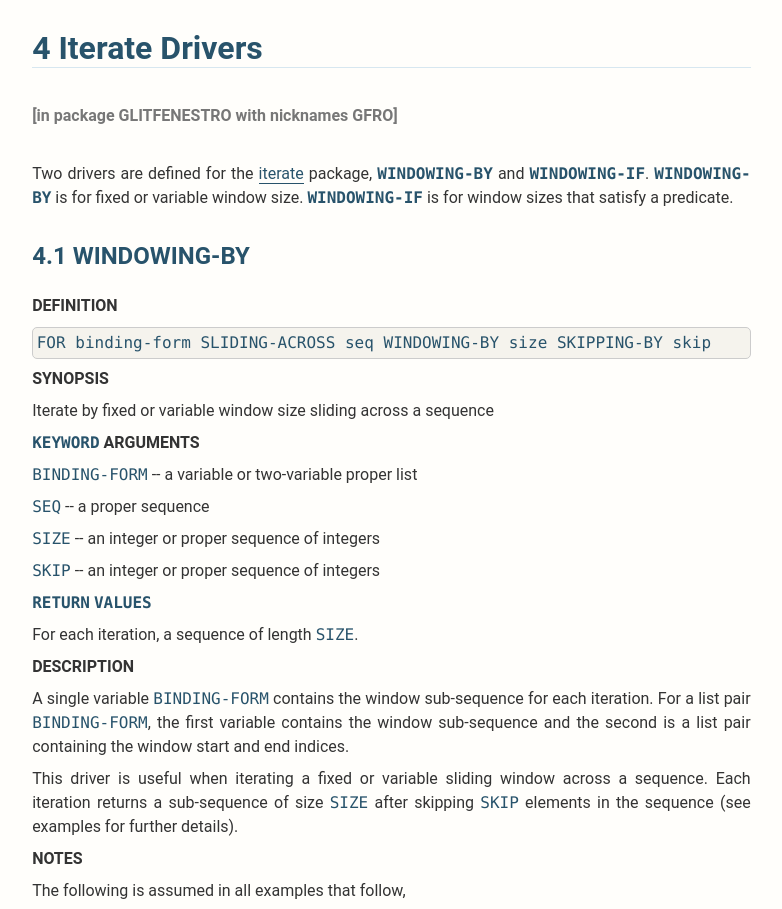
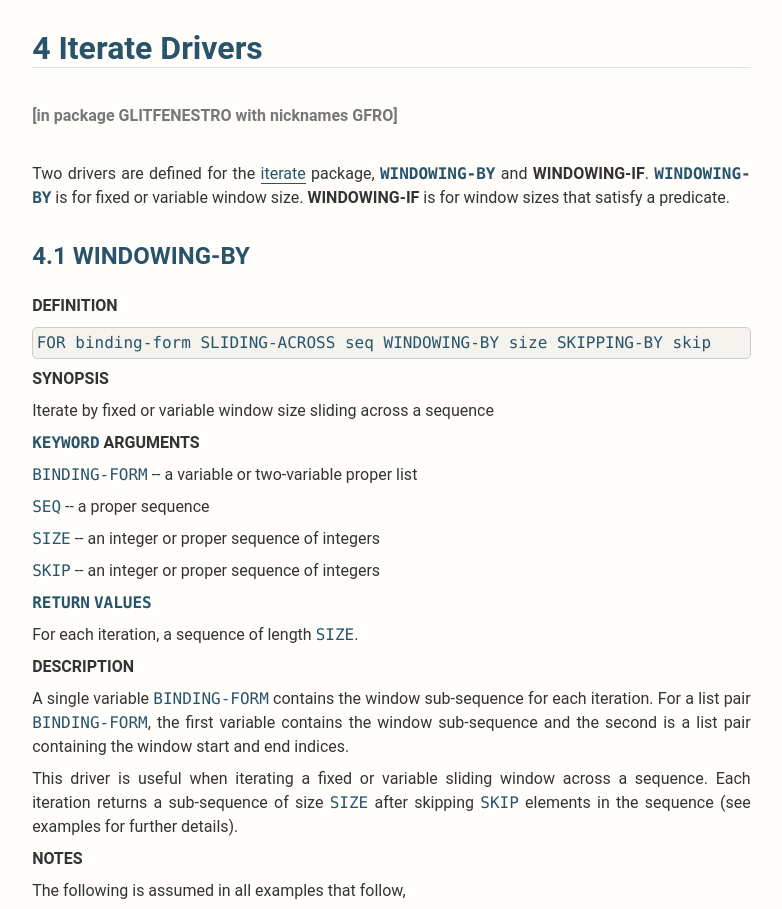
Before and after one commit to prasxanth/glitfenestro, a plain HTML site: page docs/index.html in a window 1280 px wide. Shown: the part 1912-2821 px from the top of the page, without its empty margins (346-1128 px from the left). Drawn offline with nearby package versions, Linux system fonts and the light colour scheme; some packages are replaced by stand-ins of ours.

```diff
--- a/docs/index.html
+++ b/docs/index.html
@@ -130,7 +130,7 @@ This package contains,</p>
 <h6>[in package GLITFENESTRO with nicknames GFRO]</h6>
 
 <p>Two drivers are defined for the <a href="https://common-lisp.net/project/iterate/doc/index.html" >iterate</a> package,
-<strong><code>WINDOWING-BY</code></strong> and <strong><code>WINDOWING-IF</code></strong>. <strong><code>WINDOWING-BY</code></strong> is for fixed or variable window size. <strong><code>WINDOWING-IF</code></strong> is for window sizes that satisfy a predicate.</p>
+<strong><code>WINDOWING-BY</code></strong> and <strong>WINDOWING-IF</strong>. <strong><code>WINDOWING-BY</code></strong> is for fixed or variable window size. <strong>WINDOWING-IF</strong> is for window sizes that satisfy a predicate.</p>
 
 <p><a id='x-28GLITFENESTRO-3A-40WINDOWING-BY-20MGL-PAX-3ASECTION-29'></a></p>
 
```
Also changed, not shown: 6 other files.
